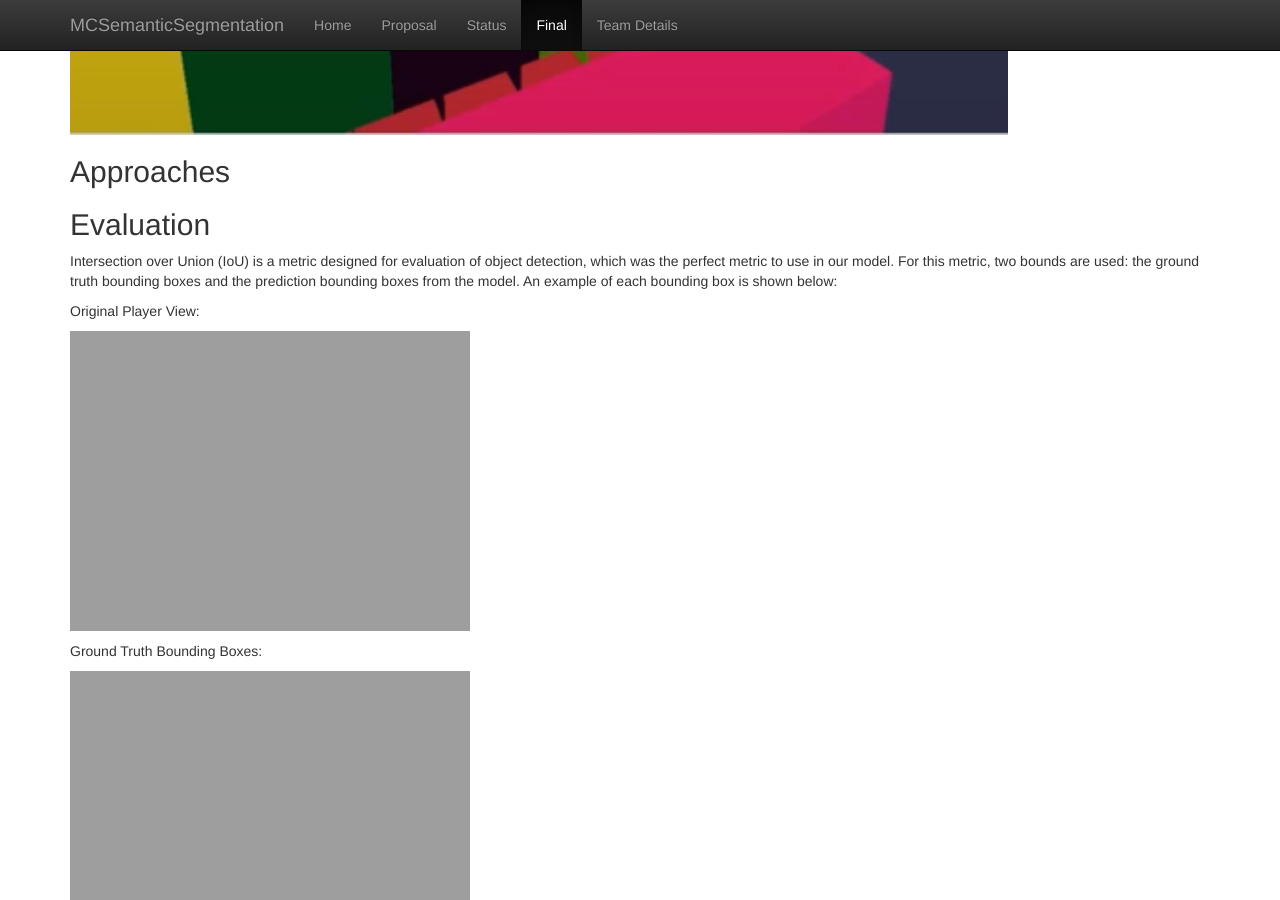
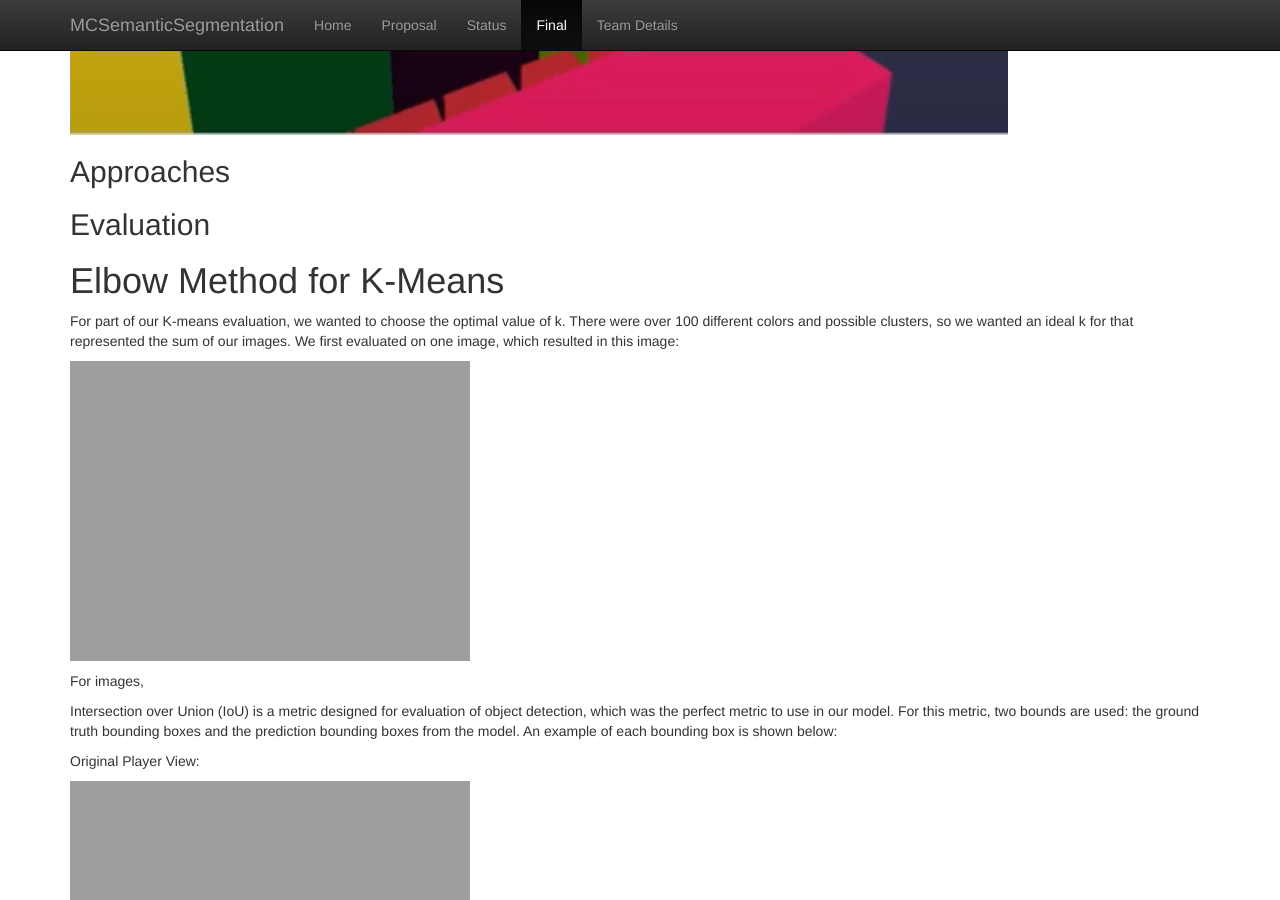
Before and after one commit to KevinJChen/MCSemanticSegmentation, a Jekyll site: the page built from docs/final.md, in a window 1280 px wide and 900 px high, scrolled down 1308 px. Built offline with Jekyll 4.4.1, drawn with Linux system fonts in a browser that asks for light colours.

Commit message:
Update final.md

```diff
--- a/docs/final.md
+++ b/docs/final.md
@@ -25,6 +25,15 @@ An obstacle was using Malmo's functionality to get the location of block/entity,
 
 ## Evaluation
 
+# Elbow Method for K-Means
+
+For part of our K-means evaluation, we wanted to choose the optimal value of k. There were over 100 different colors and possible clusters, so we wanted an ideal k for that represented the sum of our images. We first evaluated on one image, which resulted in this image:
+
+![](./images/kmeans/'elbow0'.png)
+
+
+For images,
+
 
 Intersection over Union (IoU) is a metric designed for evaluation of object detection, which was the perfect metric to use in our model. For this metric, two bounds are used: the ground truth bounding boxes and the prediction bounding boxes from the model. An example of each bounding box is shown below:
 
```
